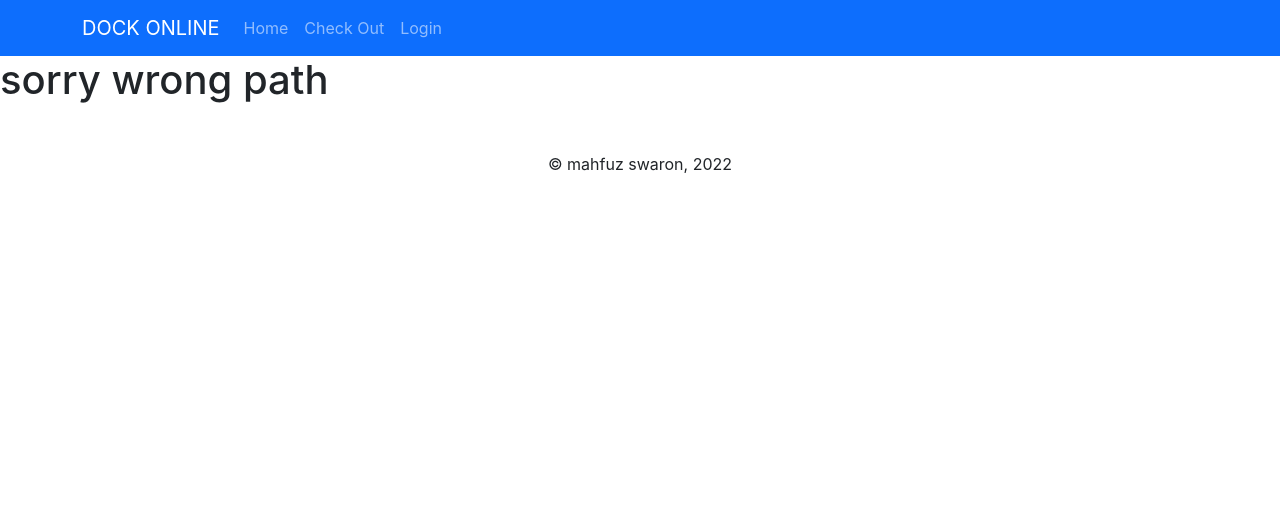
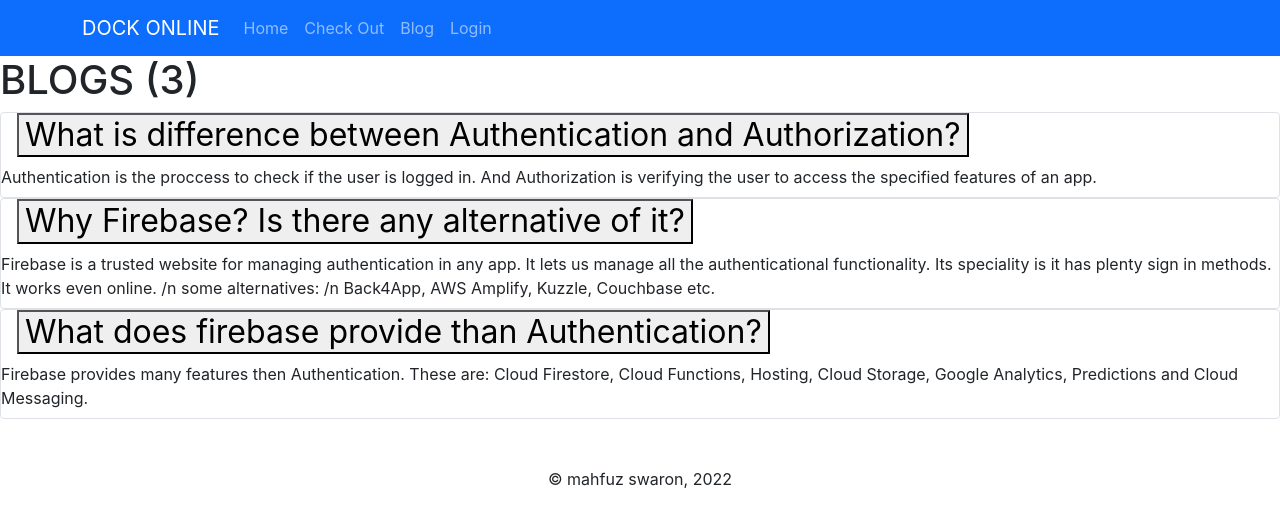
Before and after one commit to mahfuzswaron/emajohn-server-side, a React (Create React App) app: page /blog in a window 1280 px wide. Shown: the top 526 px of the page. Built offline with nearby package versions, Linux system fonts and the light colour scheme; no server answers.

Commit message:
blogs displaying done

```diff
--- /dev/null
+++ b/public/qna.json
@@ -0,0 +1,14 @@
+[
+    {
+        "question":"What is difference between Authentication and Authorization?",
+        "answer": "Authentication is the proccess to check if the user is logged in. And Authorization is verifying the user to access the specified features of an app."
+    },
+    {
+        "question":"Why Firebase? Is there any alternative of it?",
+        "answer": "Firebase is a trusted website for managing authentication in any app. It lets us manage all the authenticational functionality. Its speciality is it has plenty sign in methods. It works even online. /n some alternatives: /n Back4App, AWS Amplify, Kuzzle, Couchbase etc."
+    },
+    {
+        "question":"What does firebase provide than Authentication?",
+        "answer": "Firebase provides many features then Authentication. These are: Cloud Firestore, Cloud Functions, Hosting, Cloud Storage, Google Analytics, Predictions and Cloud Messaging."
+    }
+]
--- a/src/App.js
+++ b/src/App.js
@@ -10,6 +10,7 @@ import SignUp from './components/shared/SignUp/SignUp';
 
 import { Route, Routes } from 'react-router-dom';
 import RequireAuth from './components/shared/RequireAuth/RequireAuth';
+import Blog from './components/pages/Blog/Blog';
 function App() {
   return (
     <>
@@ -30,6 +31,7 @@ function App() {
         <Route path='/about' element={<About></About>}></Route>
         <Route path='/login' element={<Login></Login>}></Route>
         <Route path='/signup' element={<SignUp></SignUp>}></Route>
+        <Route path='/blog' element={<Blog></Blog>}></Route>
         <Route path='*' element={<NotFound></NotFound>}></Route>
       </Routes>
       <Footer></Footer>
--- /dev/null
+++ b/src/components/pages/Blog/Accordion/Accordion.js
@@ -0,0 +1,20 @@
+import React from 'react';
+
+
+const Accordion = ({qna}) => {
+    const {question, answer} = qna;
+    return (
+        <div className='text-left my-6 mx-10 border rounded '>
+            <h2 className='ms-3 mb-2 font-bold'>
+                <button>
+                    {question}
+                </button>
+            </h2>
+            <p className='ml-3 mb-2'>
+                {answer}
+            </p>
+        </div>
+    );
+};
+
+export default Accordion;
--- /dev/null
+++ b/src/components/pages/Blog/Blog.js
@@ -0,0 +1,26 @@
+import React, { useEffect, useState } from 'react';
+import Accordion from './Accordion/Accordion';
+
+const Blog = () => {
+    const [qna, setQna] = useState([]);
+
+    useEffect(()=>{
+        fetch('qna.json')
+        .then(res => res.json())
+        .then(data => setQna(data));
+    }, [qna]);
+
+    return (
+        <div>
+            <h1>BLOGS ({qna.length})</h1>
+            {
+               qna.map(q => <Accordion
+                key={q.question}
+                qna={q}
+               ></Accordion>)
+            }
+        </div>
+    );
+};
+
+export default Blog;
--- a/src/components/shared/Header/Header.js
+++ b/src/components/shared/Header/Header.js
@@ -20,6 +20,7 @@ const Header = () => {
         <Nav className="me-auto">
         <Nav.Link as={Link} to="/home">Home</Nav.Link>
         <Nav.Link as={Link} to="/checkout">Check Out</Nav.Link>
+        <Nav.Link as={Link} to="/blog">Blog</Nav.Link>
         {
           user
           ?
```
